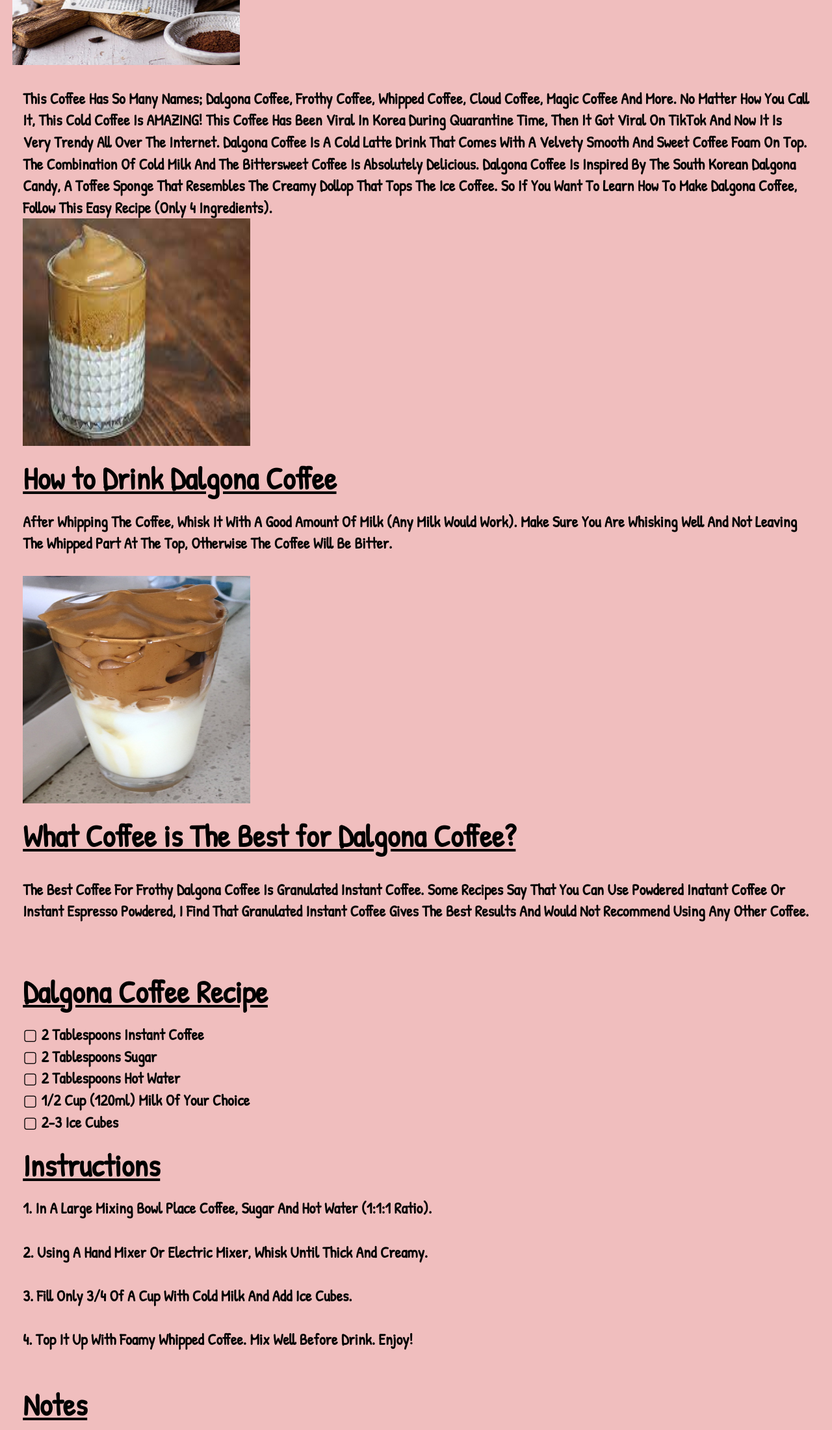
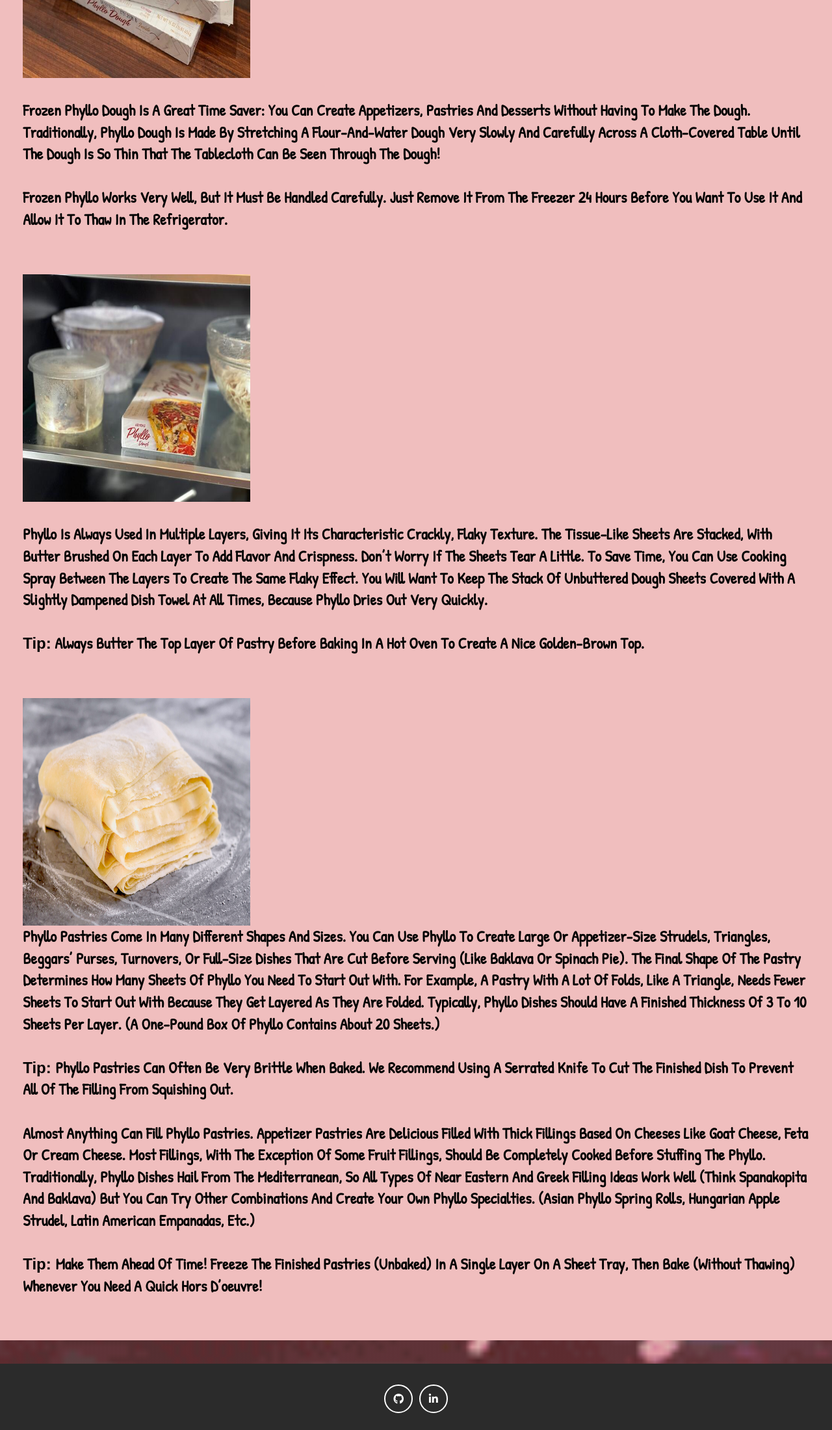
Before and after one commit to makaylacodes/food-blog, a plain HTML site: page phyllo.html in a window 1280 px wide. Shown: the part 600-2800 px from the top of the page at 65% size. Drawn offline with Linux system fonts and the light colour scheme; a web font is replaced by a local one.

Commit message:
I have created the html file for phyllo and linked it to the blog posts page

```diff
--- a/phyllo.html
+++ b/phyllo.html
@@ -1,10 +1,10 @@
-<!-- phyllo -->
+<!-- header -->
 <!DOCTYPE html>
 <html>
     <head>
         <meta charset = "utf-8">
         <meta http-equiv="X-UA-Compatible" content="IE=edge">
-        <title>Dalgona Coffee</title>
+        <title>How To Work With Phyllo Dough</title>
         <meta name = "about container">
         <meta name = "viewport" content="width=device-width, initial-scale=1">
 
@@ -33,98 +33,85 @@
 
        <!-- end of header -->
 
-<!-- dalgona -->
+<!-- phyllo -->
 
-<section class = "dalgona" id = "dalgona">
+<section class = "phyllo" id = "phyllo">
    <div class="container">
        <div class="title">
-           <h2>Dalgona Coffee </h2>
-           <p>22 March, 2021</p>
+           <h2>How To Work With Phyllo Dough </h2>
+           <p>22 May, 2021</p>
        </div>
-       <div class="dalgona-content">
+       <div class="phyllo-content">
            <div>
-               <img src = "images/blog-4.jpg" alt = "" />
+               <img src = "images/blog-10.jpg" alt = "" />
            </div>
-           <div class = "dalgona-title">
-           <div class="dalgona-text">
+           <div class = "phyllo-title">
+           <div class="phyllo-text">
                <p>
-                This coffee has so many names; Dalgona Coffee, frothy coffee,
-                whipped Coffee, cloud Coffee, magic coffee and more. No matter
-                how you call it, this cold coffee is AMAZING! This coffee has
-                been viral in Korea during quarantine time, then it got viral
-                on TikTok and now it is very trendy all over the internet.
-                Dalgona Coffee is a cold latte drink that comes with a velvety
-                smooth and sweet coffee foam on top. The combination of cold milk
-                 and the bittersweet coffee is absolutely delicious. Dalgona coffee
-                 is inspired by the South Korean dalgona candy, a toffee sponge that
-                 resembles the creamy dollop that tops the ice coffee. So if you want
-                 to learn how to make dalgona coffee, follow this easy recipe (only 4
-                 ingredients).<br>
+                <br>
+                Frozen phyllo dough is a great time saver: you can create
+                appetizers, pastries and desserts without having to make the
+                dough. Traditionally, phyllo dough is made by stretching a
+                flour-and-water dough very slowly and carefully across a
+                cloth-covered table until the dough is so thin that the
+                tablecloth can be seen through the dough!<br><br>
+                Frozen phyllo works very well, but it must be handled
+                carefully. Just remove it from the freezer 24 hours
+                before you want to use it and allow it to thaw in the
+                 refrigerator.<br><br><br>
                <p>
                 <div>
-                    <img src="images/blog-5.jpg" alt="">
+                    <img src="images/blog-11.jpg" alt="">
                 </div>
-                <h2>How to Drink Dalgona Coffee</h2>
+
                 <p>
-                    After whipping the coffee, whisk it with a good amount of milk
-                    (any milk would work). Make sure you are whisking well and not
-                    leaving the whipped part at the top, otherwise the coffee will
-                    be bitter. <br><br>
+                    <br>
+                    Phyllo is always used in multiple layers, giving it
+                    its characteristic crackly, flaky texture.
+                    The tissue-like sheets are stacked, with butter brushed
+                     on each layer to add flavor and crispness. Don’t worry
+                     if the sheets tear a little. To save time, you can use
+                     cooking spray between the layers to create the same
+                     flaky effect. You will want to keep the stack of unbuttered
+                     dough sheets covered with a slightly dampened dish towel at
+                     all times, because phyllo dries out very quickly. <br><br>
+
+                     <b>Tip:</b> Always butter the top layer of pastry before baking
+                     in a hot oven to create a nice golden-brown top.<br><br><br>
+
                 </p>
                 <div>
-                    <img src="images/blog-6.jpg" alt="">
+                    <img src="images/blog-12.jpg" alt="">
                 </div>
-                <h2>What Coffee is The Best for Dalgona Coffee?<h2>
                 <p>
-                The best coffee for frothy dalgona coffee is granulated
-                instant coffee. Some recipes say that you can use powdered
-                inatant coffee or instant espresso powdered, I find that
-                granulated instant coffee gives the best results and would
-                not recommend using any other coffee. <br><br>
+                    Phyllo pastries come in many different shapes and sizes. You can use
+                     phyllo to create large or appetizer-size strudels, triangles, beggars’
+                     purses, turnovers, or full-size dishes that are cut before serving
+                     (like baklava or spinach pie). The final shape of the pastry determines
+                     how many sheets of phyllo you need to start out with. For example, a
+                     pastry with a lot of folds, like a triangle, needs fewer sheets to
+                     start out with because they get layered as they are folded. Typically,
+                     phyllo dishes should have a finished thickness of 3 to 10 sheets per
+                     layer. (A one-pound box of phyllo contains about 20 sheets.)<br><br>
+
+                     <b>Tip: </b>Phyllo pastries can often be very brittle when baked. We
+                     recommend using a serrated knife to cut the finished dish to prevent
+                     all of the filling from squishing out.<br><br>
                 </p>
 
-                <h2>Dalgona Coffee Recipe</h2>
                 <p>
-                ▢  2 tablespoons Instant coffee<br>
-                ▢  2 tablespoons Sugar<br>
-                ▢  2 tablespoons Hot water<br>
-                ▢  1/2 cup (120ml) Milk of your choice<br>
-                ▢  2-3 Ice cubes<br>
+                    Almost anything can fill phyllo pastries. Appetizer pastries are delicious
+                    filled with thick fillings based on cheeses like goat cheese, feta or cream
+                    cheese. Most fillings, with the exception of some fruit fillings, should be
+                    completely cooked before stuffing the phyllo. Traditionally, phyllo dishes
+                    hail from the Mediterranean, so all types of Near Eastern and Greek filling
+                    ideas work well (think spanakopita and baklava) but you can try other combinations
+                    and create your own phyllo specialties. (Asian phyllo spring rolls, Hungarian apple
+                     strudel, Latin American empanadas, etc.)<br><br>
+                     <b>Tip: </b> Make them ahead of time! Freeze the finished pastries
+                     (unbaked) in a single layer on a sheet tray, then bake (without thawing)
+                     whenever you need a quick hors d’oeuvre!<br><br><br>
                 </p>
-
-
-                <h2>Instructions</h2>
-                <p>
-                1. In a large mixing bowl place coffee, sugar and hot water
-                (1:1:1 ratio).<br><br>
-
-                2. Using a hand mixer or electric mixer, whisk until thick
-                and creamy. <br><br>
-
-                3. Fill only 3/4 of a cup with cold milk and add ice cubes.<br><br>
-
-                4. Top it up with foamy whipped coffee. Mix well before drink.
-                Enjoy!<br><br>
-                </p>
-
-
-                <h2>Notes</h2>
-                <p>
-                1. Do I have to use sugar? The sugar helps the coffee whip to a fluffy
-                and stable texture that holds its shape for a while. You can reduce
-                sugar amount, but I’m not sure it will be so fluffy. If you’re really s
-                ensitive to sugar, you can reduce it down, just know that your coffee
-                won’t be as fluffy.
-                <br><br>
-                2. What kind of milk to use: You can use cow’s milk, dairy free milk
-                such as almond milk, oat milk or any other kind of milk that you
-                prefer.<br><br>
-                3. Can I make Dalgona coffee without electric mixer? Yes, you can
-                whip the coffee using a regular whisk, it may take a little bit
-                more time, but it absolutely possible.<br><br>
-
-               </p>
-
            </div>
            </div>
        </div>
```
Also changed, not shown: blog.html (+13 -5 lines), index.html (+2 -2 lines), images/blog-10.jpg (added), images/blog-11.jpg (added), images/blog-12.jpg (added).
